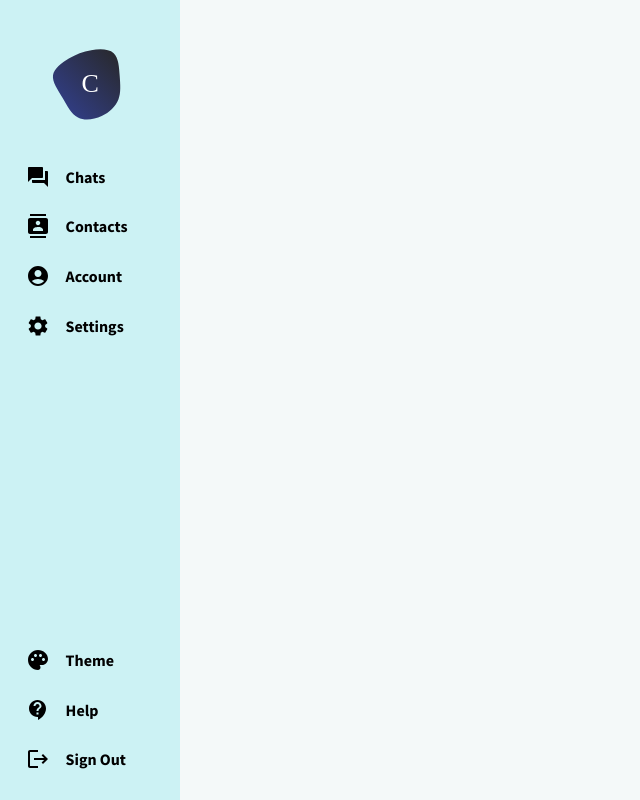
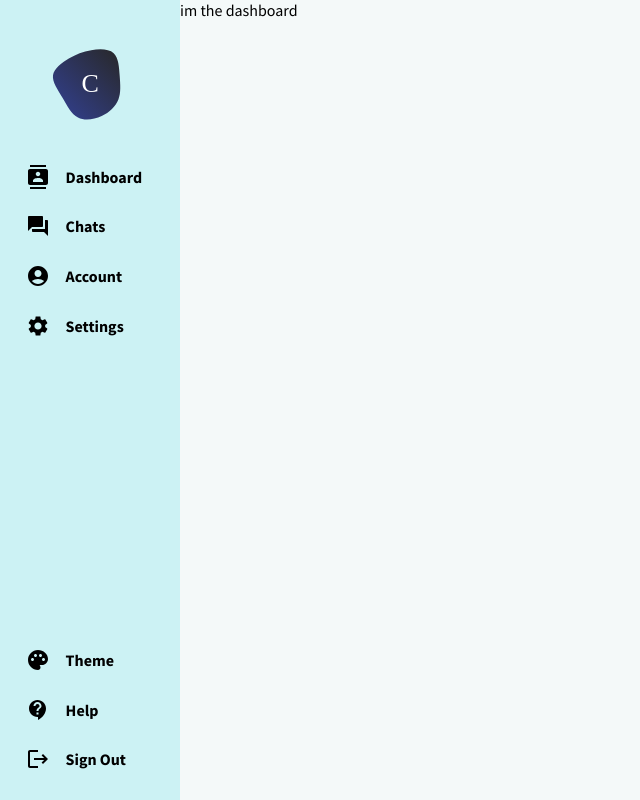
Before and after one commit to ZukLevinson/ChattingApp, a React (Create React App) app in the folder frontend/: page /dashboard in a window 1280 px wide. Shown: the whole page, without its empty margins (0-640 px from the left). Built offline with nearby package versions, Linux system fonts and the light colour scheme; no server answers.

Commit message:
fix(): re-organized app layout

```diff
--- /dev/null
+++ b/frontend/src/App.module.css
@@ -0,0 +1,6 @@
+.container {
+  display: flex;
+  width: 100%;
+  height: 100%;
+  background-color: var(--primary-background);
+}
--- /dev/null
+++ b/frontend/src/App.tsx
@@ -0,0 +1,25 @@
+import { useSelector } from "react-redux";
+import { BrowserRouter as Router, Switch, Route } from "react-router-dom";
+import Chat from "./components/Chat";
+import Navbar from "./components/Navbar";
+import Dashboard from "./features/dashboard";
+import Login from "./features/login";
+
+import styles from "./App.module.css";
+
+export default function App() {
+  let state = useSelector((state: any) => state);
+
+  return (
+    <div className={styles.container} data-theme={state.theme}>
+      <Router>
+        <Navbar />
+        <Switch>
+          <Route exact path="/dashboard" children={<Dashboard />} />
+          <Route exact path="/chats" children={<Chat />} />
+          <Route exact path="/login" children={<Login />} />
+        </Switch>
+      </Router>
+    </div>
+  );
+}
--- a/frontend/src/components/FormInput/index.module.css
+++ b/frontend/src/components/FormInput/index.module.css
@@ -1,7 +1,3 @@
-:root {
-  --main-padding: 3em;
-}
-
 .container {
   display: flex;
   align-items: center;
--- a/frontend/src/components/Navbar/index.tsx
+++ b/frontend/src/components/Navbar/index.tsx
@@ -82,10 +82,10 @@ export default function Navbar() {
         <div className={styles.logo}>
           <AppLogo />
         </div>
+        <NavbarButton title="Dashboard" to="/dashboard" icon={ContactsIcon} />
         <NavbarButton title="Chats" to="/chats" icon={ForumIcon} />
-        <NavbarButton title="Contacts" to="/chats" icon={ContactsIcon} />
         <NavbarButton title="Account" to="/login" icon={AccountCircleIcon} />
-        <NavbarButton title="Settings" to="/chats" icon={SettingsIcon} />
+        <NavbarButton title="Settings" to="/settings" icon={SettingsIcon} />
       </div>
       <div
         className={styles["buttons-container"] + " " + styles.statuses}
@@ -94,12 +94,11 @@ export default function Navbar() {
         {statuses}
       </div>
       <div className={styles["buttons-container"]}>
-        <div className={styles["buttons-container"]} onClick={() => changeTheme(state.theme)}>
-          <NavbarButton
-          title="Theme"
-          to="/chats"
-          icon={PaletteIcon}
-        />
+        <div
+          className={styles["buttons-container"]}
+          onClick={() => changeTheme(state.theme)}
+        >
+          <NavbarButton title="Theme" to="/chats" icon={PaletteIcon} />
         </div>
 
         <NavbarButton title="Help" to="/chats" icon={ContactSupportIcon} />
--- a/frontend/src/features/dashboard/index.tsx
+++ b/frontend/src/features/dashboard/index.tsx
@@ -1,25 +1,13 @@
 import styles from "./index.module.css";
 import Chat from "../../components/Chat";
 import Login from "../login";
-import { BrowserRouter as Router, Switch, Route } from "react-router-dom";
-import Navbar from "../../components/Navbar";
 import { useSelector } from "react-redux";
 
 export default function Dashboard() {
-  const state = useSelector((state: any) => state);
   return (
-    <div className={styles.container} data-theme={state.theme}>
-      <Router>
-        <Navbar />
-        <Switch>
-          <Route exact path="/chats">
-            <Chat />
-          </Route>
-          <Route exact path="/login">
-            <Login />
-          </Route>
-        </Switch>
-      </Router>
+    <div>
+            im the dashboard
+
     </div>
   );
 }
--- a/frontend/src/features/login/index.module.css
+++ b/frontend/src/features/login/index.module.css
@@ -1,7 +1,3 @@
-:root {
-  --main-padding: 3em;
-}
-
 .container {
   flex: 1;
   display: flex;
--- a/frontend/src/index.css
+++ b/frontend/src/index.css
@@ -3,6 +3,7 @@
 :root {
   --card-margin: 1.5em;
   --card-padding: 1em;
+  --main-padding: 1em;
 }
 
 [data-theme="dark"] {
@@ -24,7 +25,7 @@
 [data-theme="purple"] {
   --primary-background: #000000;
   --secondary-background: #150050;
-  --active-background: #3F0071;
+  --active-background: #3f0071;
   --secondary-active-background: #610094;
   --primary-text-color: #c9d1d9;
   --hover-color: #3d4858;
@@ -37,12 +38,12 @@
 }
 
 [data-theme="light"] {
-  --primary-background: #F4F9F9;
-  --secondary-background: #CCF2F4;
-  --active-background: #A4EBF3;
-  --secondary-active-background: #AAAAAA;
+  --primary-background: #f4f9f9;
+  --secondary-background: #ccf2f4;
+  --active-background: #a4ebf3;
+  --secondary-active-background: #aaaaaa;
   --primary-text-color: #000000;
-  --hover-color: #AAAAAA;
+  --hover-color: #aaaaaa;
   --hover-text-color: #0c4279;
   --card-border: #30363d;
   --online-color: rgb(7, 110, 24);
--- a/frontend/src/index.tsx
+++ b/frontend/src/index.tsx
@@ -1,14 +1,14 @@
 import React from "react";
 import ReactDOM from "react-dom";
 import "./index.css";
-import Dashboard from "./features/dashboard";
 import { Provider } from "react-redux";
-import { store } from "./state/store"
+import { store } from "./state/store";
+import App from "./App";
 
 ReactDOM.render(
   <React.StrictMode>
     <Provider store={store}>
-      <Dashboard />
+      <App />
     </Provider>
   </React.StrictMode>,
   document.getElementById("root")
```
